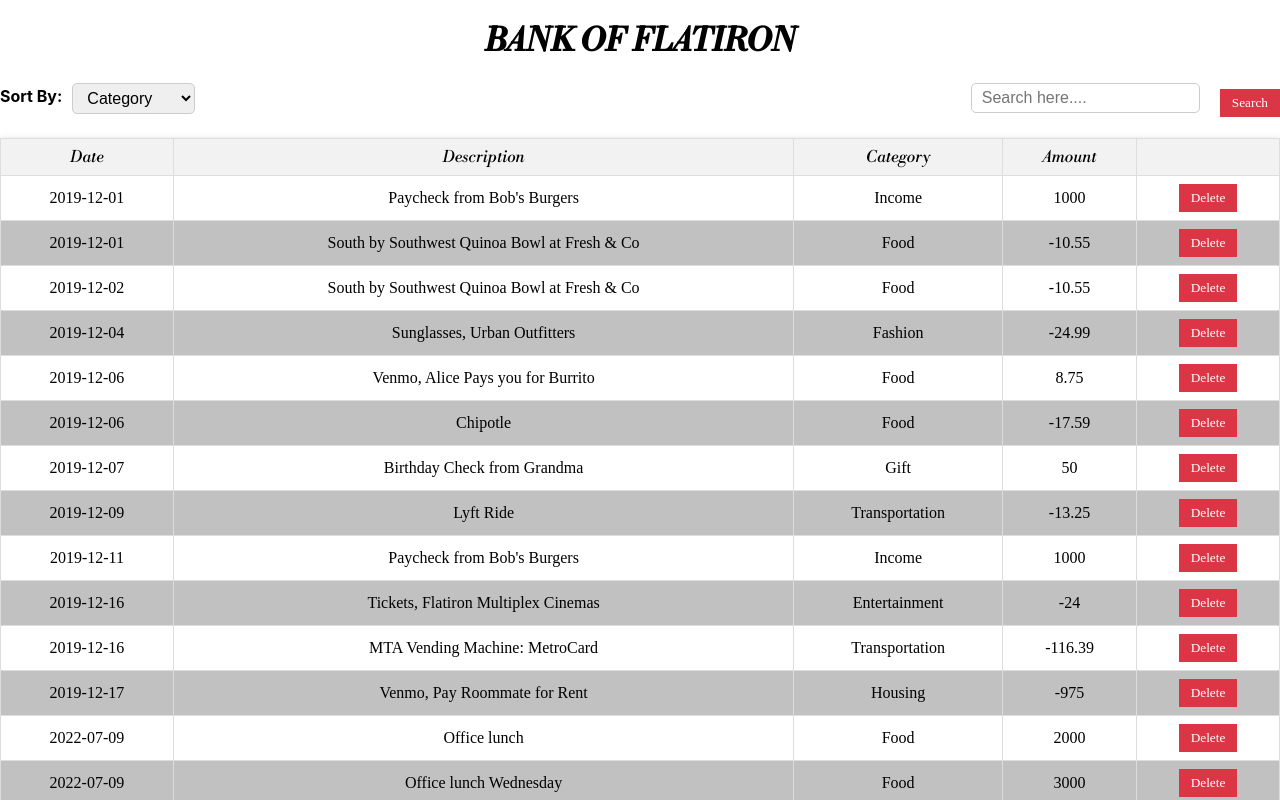
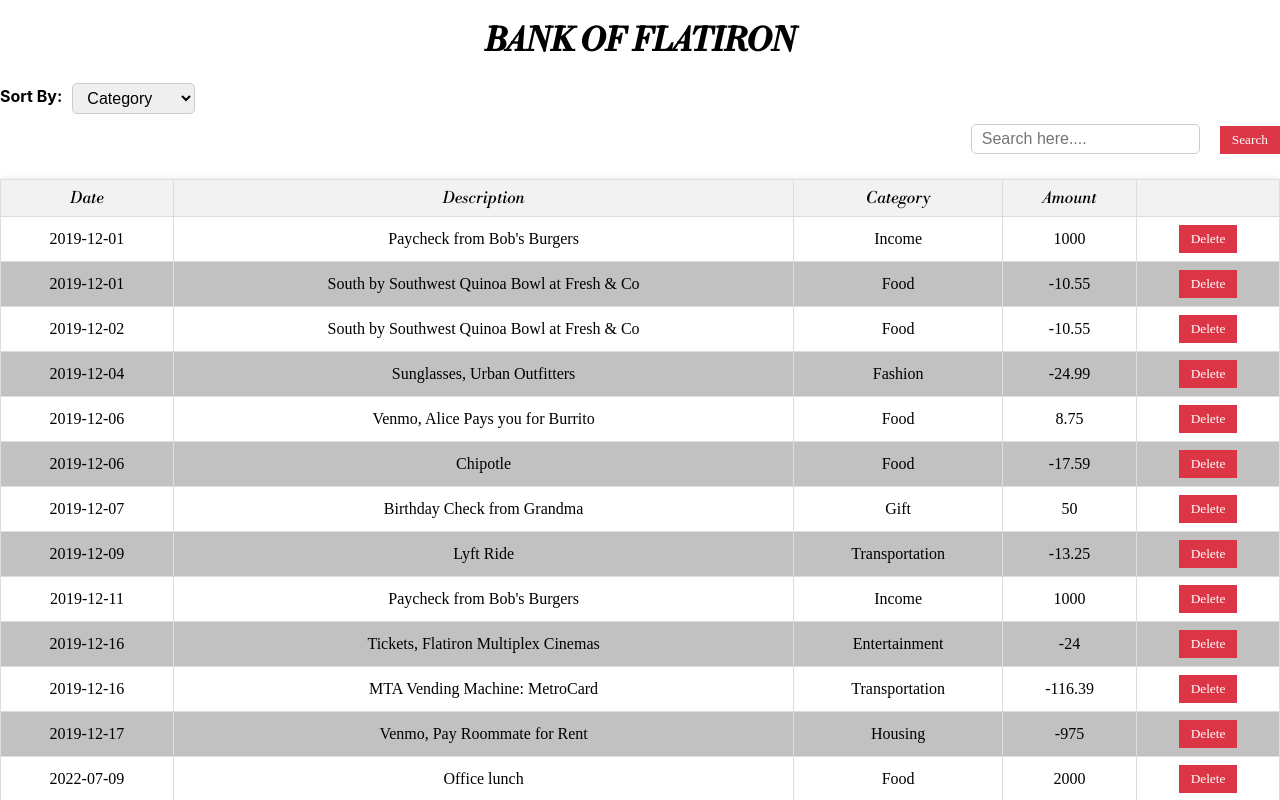
Before and after one commit to Noelle-Wavinya-Maingi/Phase-2-Week-1-Code-Challenge, a React (Create React App) app: page / in a window 1280 px wide. Shown: the top 800 px of the page. Built offline with nearby package versions, Linux system fonts and the light colour scheme; data requests are answered from the project's data file; a web font is replaced by a local one.

Commit message:
Search component is filtering data

```diff
--- a/src/components/App.js
+++ b/src/components/App.js
@@ -1,4 +1,4 @@
-import React, { useState } from "react";
+import React, { useEffect, useState } from "react";
 import "./App.css";
 import Transactions from "./Transactions";
 import AddTransaction from "./AddTransaction";
@@ -7,8 +7,17 @@ import SortTransaction from "./SortTransaction";
 
 function App() {
   const [trans, setTrans] = useState([]);
-  const [searchInput, setSearchInput] = useState("");
-  const [sortOption, setSortOption] = useState("category"); // Default sorting by category
+  const [searchResults, setSearchResult] = useState([]);
+  const [sortOption, setSortOption] = useState("category");
+  const [category, setCategory] = useState("All");
+
+
+  useEffect(() => {
+    fetch("http://localhost:3000/transactions")
+    .then(json => {setTrans(json)
+    return json})
+    .then(json => {setSearchResult(json)})
+    },[])
 
   function AddNewTransaction(newTrans) {
     fetch("http://localhost:3000/transactions", {
@@ -48,36 +57,31 @@ function App() {
       });
   }
 
-  const filterTransactions = trans.filter((transaction) => {
-    const searchTerm = searchInput.trim().toLowerCase();
-    return (
-      searchTerm === "" ||
-      transaction.description.toLowerCase().includes(searchTerm)
-    );
-  });
+  // const filterTransactions = trans
+  //   .filter((transaction) => {
+  //     if (category === "All") {
+  //       return true;
+  //     } else {
+  //       return transaction.category === category;
+  //     }
+  //   })
+  //   .filter((transaction) =>
+  //     transaction.description.toLowerCase().includes(trans.toLowerCase())
+  //   );
 
   const handleSortChange = (option) => {
     setSortOption(option);
   };
 
-  // Sort transactions based on the selected option
-  const sortedTransactions = filterTransactions.slice().sort((a, b) => {
-    if (sortOption === "category") {
-      return a.category.localeCompare(b.category);
-    } else {
-      return a.description.localeCompare(b.description);
-    }
-  });
 
   return (
     <div>
       <div>
         <h1> BANK OF FLATIRON </h1>
       </div>
-      <SearchTransaction searchValue={setSearchInput} />
       <SortTransaction sortValue={handleSortChange} />
       <Transactions
-        transactions={sortedTransactions} // Use the sorted transactions here
+        // sortedTransactions={sortedTransactions}
         handleDeleteTransaction={handleDeleteTransaction}
       />
       <AddTransaction onFormSubmit={AddNewTransaction} />
--- a/src/components/SearchTransaction.js
+++ b/src/components/SearchTransaction.js
@@ -1,26 +1,20 @@
-import { useEffect, useState } from "react";
 
-function SearchTransaction({ searchValue }) {
-const [searchInput, setSearchInput] = useState("")
-
-  function handleSearch(e) {
-    setSearchInput(e.target.value);
-  }
-
-  useEffect(() => {
-    searchValue(searchInput)
-  }, [searchInput, searchValue])
+function SearchTransaction({ handleSearchChange }) {
+const handleSubmitSearch = (e) => {
+  e.preventDefault()
+}
 
   return (
     <div className="search-container">
+      <form onSubmit={handleSubmitSearch}>
       <input
         type="text"
         name="search-bar"
         placeholder="Search here...."
-        onChange={handleSearch}
-        value={searchInput}
+        onChange={handleSearchChange}
       />
-      <button onClick={()=> searchValue(searchInput)}>Search</button>
+      <button className="search-button">Search</button>
+      </form>
     </div>
   );
 }
--- a/src/components/Transactions.js
+++ b/src/components/Transactions.js
@@ -1,9 +1,17 @@
 import { useEffect, useState } from "react";
 import TransactionData from "./TransactionData";
+import SearchTransaction from "./SearchTransaction";
 
 function Transactions({handleDeleteTransaction}) {
   const [transactions, setTransactions] = useState([]);
+  const [search, setSearch] = useState("");
 
+  const handleSearchChange = (e) => {
+    setSearch(e.target.value)
+  }
+      const results = transactions.filter(item => item.description.includes(search ) || item.category.includes(search))
+
+  //const Content = results?. lenght ? results : <p>No Result found</p>
   useEffect(() => {
     fetch("http://localhost:3000/transactions")
       .then((res) => {
@@ -18,6 +26,7 @@ function Transactions({handleDeleteTransaction}) {
 
   return (
     <div>
+      <SearchTransaction handleSearchChange={handleSearchChange} />
       <table>
         <thead>
           <tr>
@@ -28,7 +37,8 @@ function Transactions({handleDeleteTransaction}) {
             <th></th>
           </tr>
         </thead>
-        <TransactionData transactions={transactions} handleDeleteTransaction={handleDeleteTransaction} />
+        <TransactionData transactions={results} handleDeleteTransaction={handleDeleteTransaction} />
+        {/* <main>{Content}</main> */}
       </table>
     </div>
   );
```
